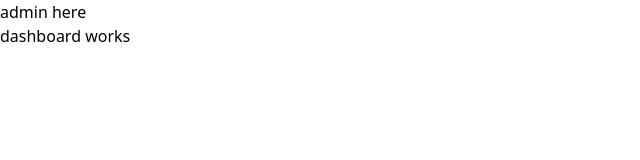
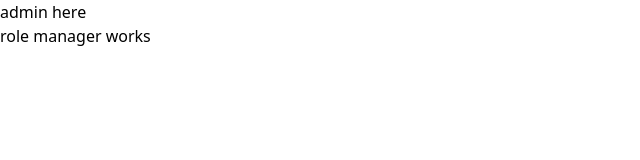
Before and after one commit to duyenlan151/d4rk-gr1ff1n, a React (Vite) app: page /admin/role-manager in a window 1280 px wide. Before the commit this address led to /admin/dashboard. Shown: the top 160 px of the page, without its empty margins (0-640 px from the left). Built offline with nearby package versions, Linux system fonts and the light colour scheme; sample sign-in values are in the browser's storage; a web font is replaced by a local one.

Commit message:
Add user and role manager placeholder

```diff
--- a/src/modules/admin/admin.routing.tsx
+++ b/src/modules/admin/admin.routing.tsx
@@ -3,8 +3,12 @@ import { Navigate, RouteObject } from "react-router-dom";
 import { lazy } from "react";
 
 const Dashboard = lazy(() => import("./dashboard/dashboard.component.tsx"));
+const UserManager = lazy(() => import("./user-manager/user-manager.component.tsx"));
+const RoleManager = lazy(() => import("./role-manager/role-manager.component.tsx"));
 
 export const routes: RouteObject[] = [
   { path: "dashboard", element: <Dashboard /> },
+  { path: "user-manager", element: <UserManager /> },
+  { path: "role-manager", element: <RoleManager /> },
   { path: "*", element: <Navigate to="dashboard" relative="route" /> }
 ];
--- a/src/modules/admin/role-manager/role-manager.component.tsx
+++ b/src/modules/admin/role-manager/role-manager.component.tsx
@@ -0,0 +1,5 @@
+function RoleManager() {
+  return <>role manager works</>;
+}
+
+export default RoleManager;
--- a/src/modules/admin/user-manager/user-manager.component.tsx
+++ b/src/modules/admin/user-manager/user-manager.component.tsx
@@ -0,0 +1,5 @@
+function UserManager() {
+  return <>user manager works</>;
+}
+
+export default UserManager;
```
